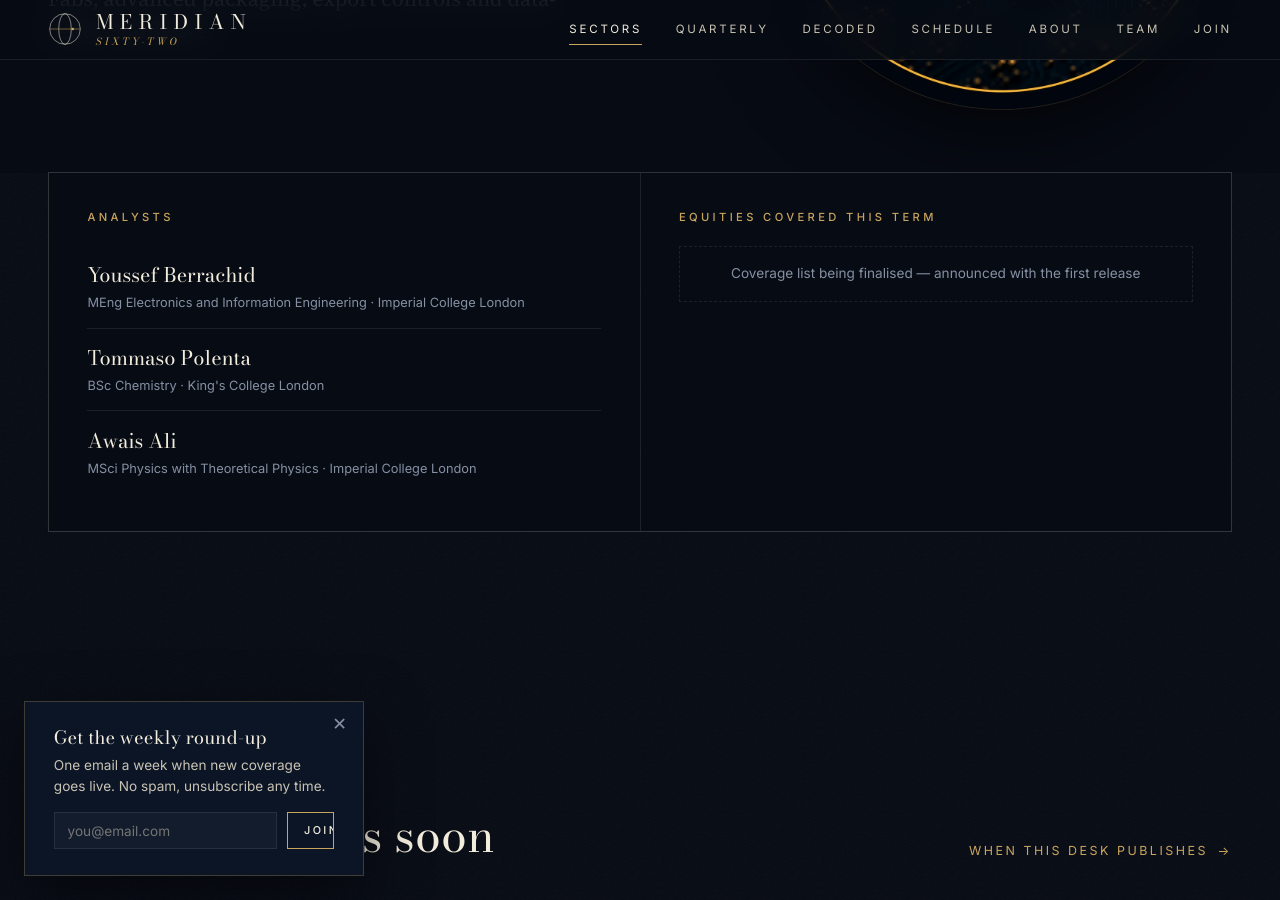
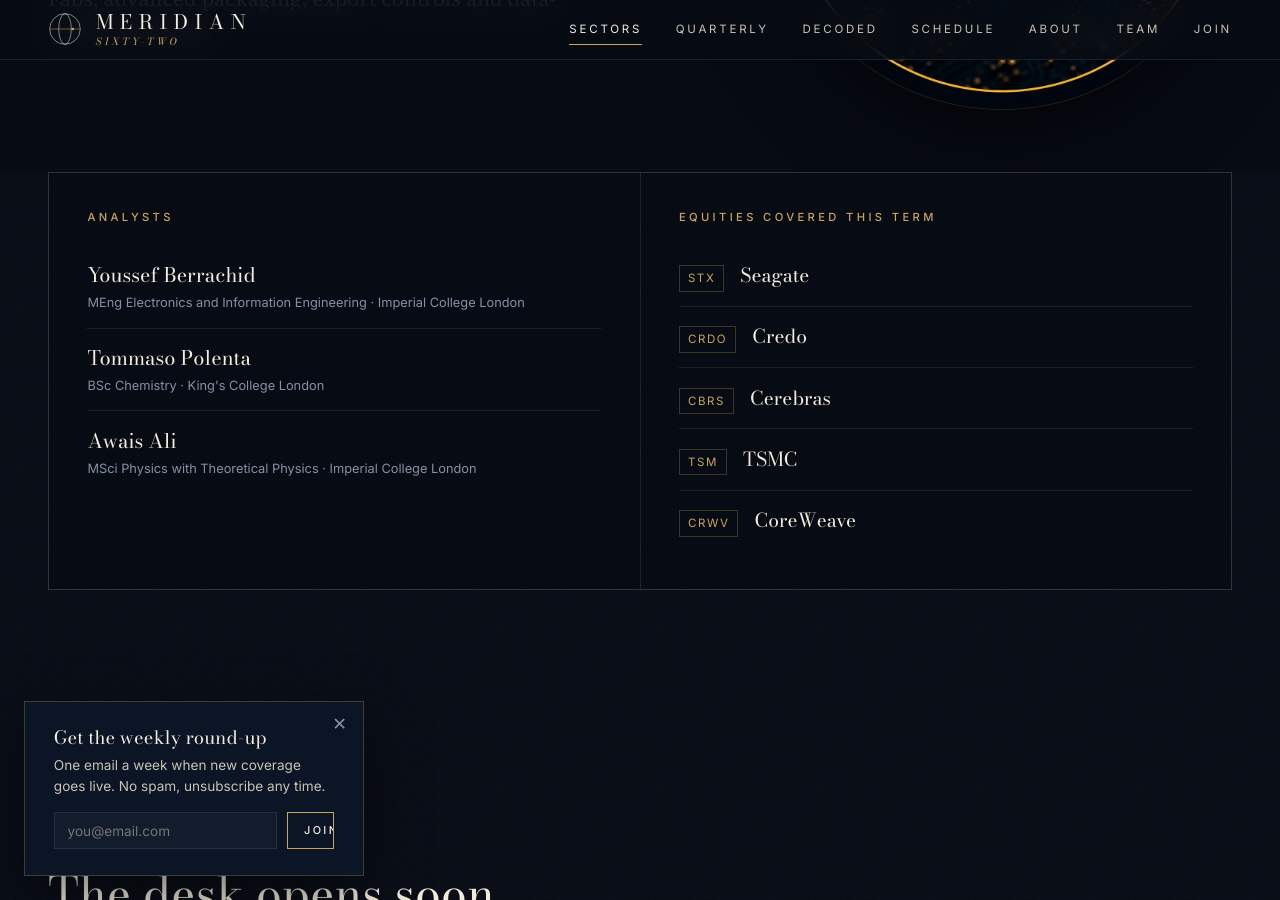
Before and after one commit to meridian62contact-lang/meridian62contact-lang.github.io, a Jekyll site: the page built from _sectors/05-technology-semiconductors.md, in a window 1280 px wide and 900 px high, scrolled down 521 px. Built offline with Jekyll 4.4.1, drawn with Linux system fonts in a browser that asks for light colours.

Commit message:
Update 05-technology-semiconductors.md

```diff
--- a/_sectors/05-technology-semiconductors.md
+++ b/_sectors/05-technology-semiconductors.md
@@ -23,6 +23,21 @@
 # 3–5 companies the desk follows all term. 'watching' is the one-sentence coverage line:
 # the specific thing the desk is watching right now (update it whenever it changes).
 equities:
+  - company: "Seagate"
+    ticker: "STX"
+    watching: ""
+  - company: "Credo"
+    ticker: "CRDO"
+    watching: ""
+  - company: "Cerebras"
+    ticker: "CBRS"
+    watching: ""
+  - company: "TSMC"
+    ticker: "TSM"
+    watching: ""
+  - company: "CoreWeave"
+    ticker: "CRWV"
+    watching: ""
   # - company: "Company name"
   #   ticker: "TICKER"
   #   watching: "The one specific thing we are watching right now."
```
